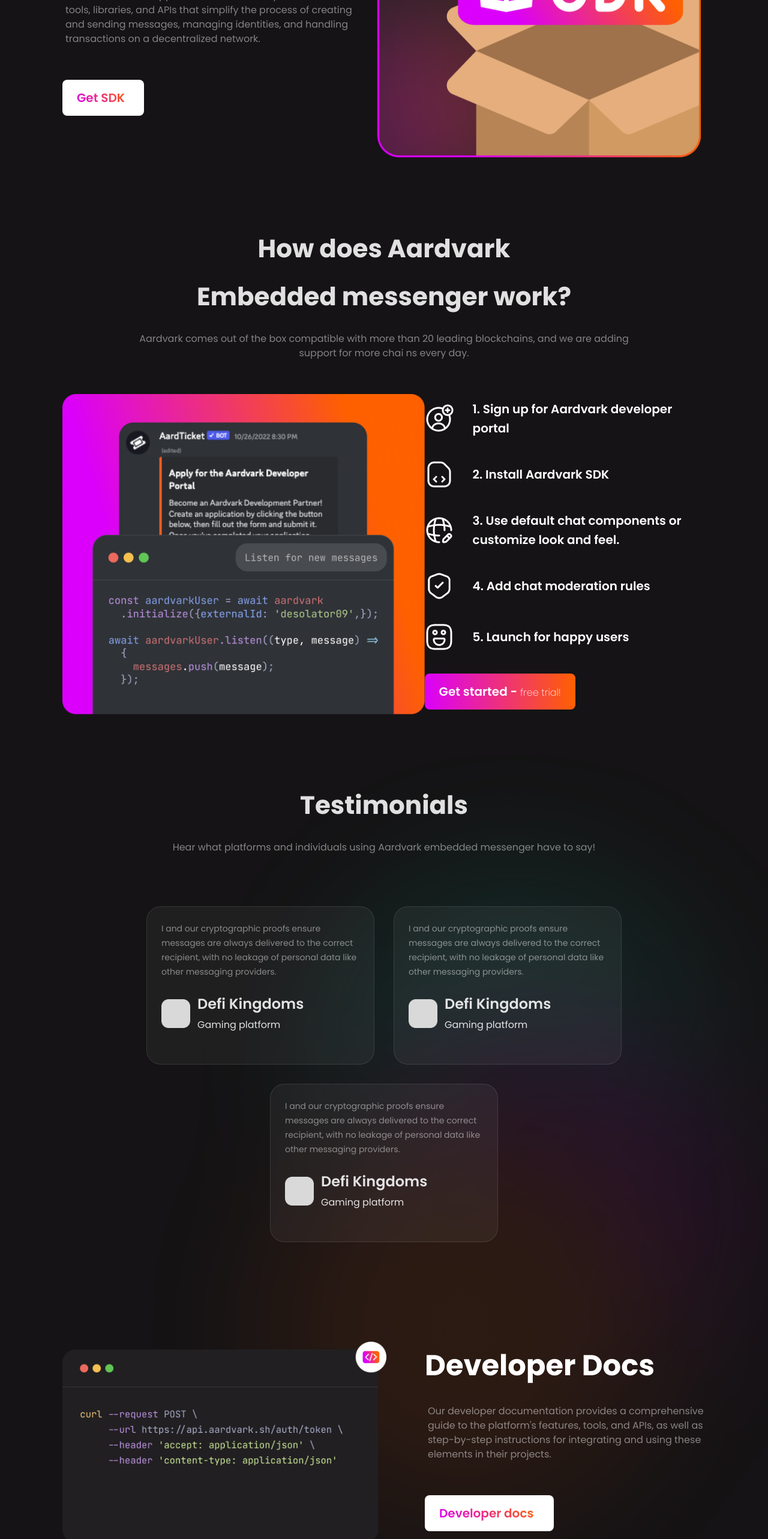
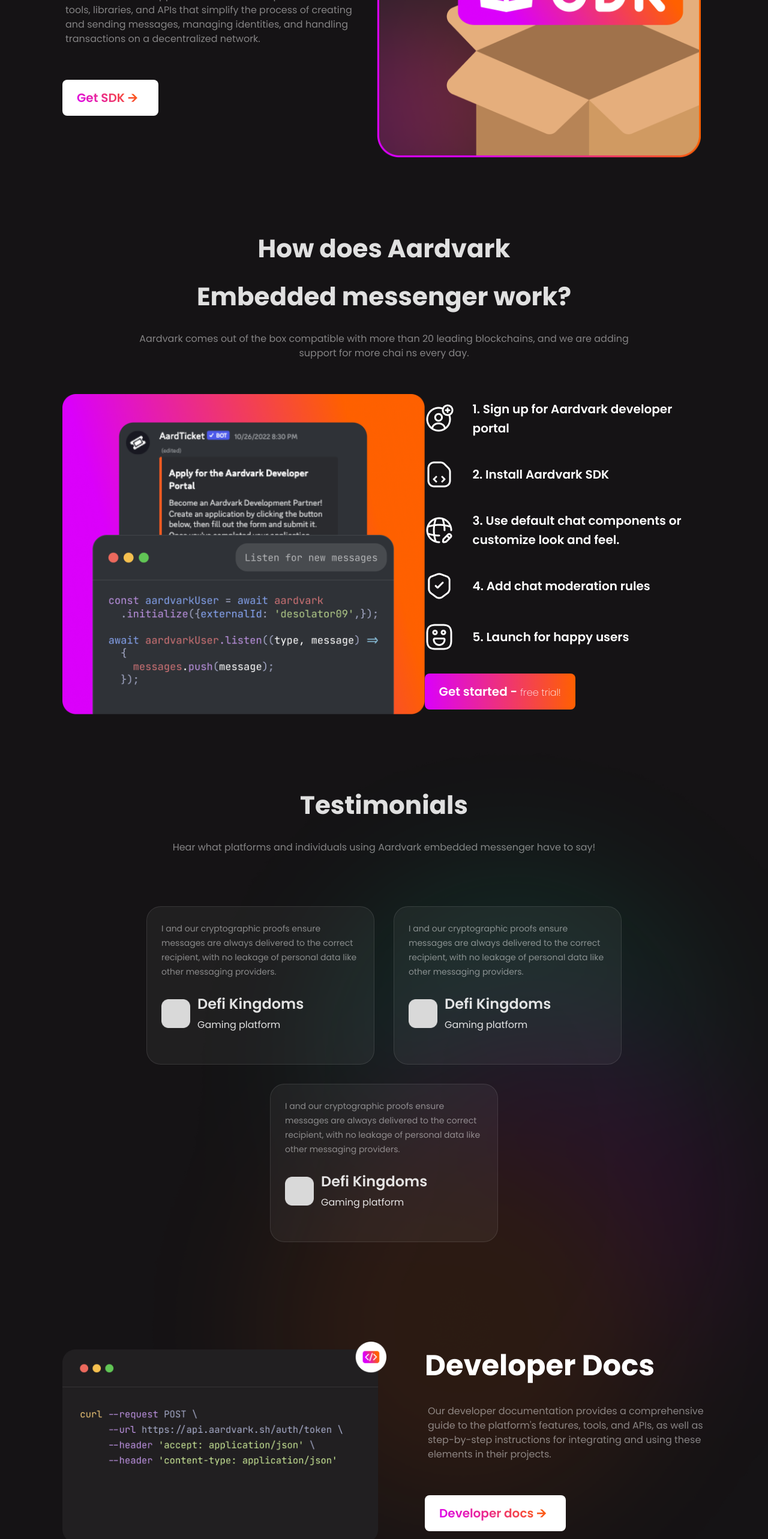
Before and after one commit to marvy-codes/advark-landingPage, a Vue app: page /Product in a window 1280 px wide. Shown: the part 5820-8386 px from the top of the page at 60% size. Built offline with nearby package versions, Linux system fonts and the light colour scheme; a web font is replaced by a local one.

Commit message:
added arrow

```diff
--- a/src/index.css
+++ b/src/index.css
@@ -80,14 +80,14 @@ a:active {
 }
 
 .why3::before {
-  content: 'Get SDK';
+  content: 'Get SDK 🡪';
   background-image: -webkit-linear-gradient(45deg, #db00fb, #ff6200);
   -webkit-background-clip: text;
   -webkit-text-fill-color: transparent;
 }
 
 .text1::before {
-  content: 'Developer docs';
+  content: 'Developer docs 🡪';
   background-image: -webkit-linear-gradient(45deg, #db00fb, #ff6200);
   -webkit-background-clip: text;
   -webkit-text-fill-color: transparent;
--- a/src/views/ProductView.vue
+++ b/src/views/ProductView.vue
@@ -791,7 +791,7 @@
                 and sending messages, managing identities, and handling
                 transactions on a decentralized network.
               </div>
-              <div class="mx-auto w-[136px] lg:ml-[0px]">
+              <div class="mx-auto w-[160px] lg:ml-[0px]">
                 <a
                   class="why3 mt-[56px] block rounded-lg bg-white px-[24px] py-[14px] text-xl font-semibold leading-8"
                   href=""
@@ -1023,9 +1023,9 @@
                 step-by-step instructions for integrating and using these
                 elements in their projects.
               </div>
-              <div class="mx-auto w-[215px] lg:ml-[0px]">
+              <div class="mx-auto w-[261px] lg:ml-[0px]">
                 <a
-                  class="text1 mt-[56px] block rounded-lg bg-white px-[24px] py-[14px] text-xl font-semibold leading-8"
+                  class="text1 mt-[56px] block rounded-lg bg-white px-[24px] py-[14px] text-xl font-semibold leading-8 w-[235px]"
                   href=""
                 >
                 </a>
```
